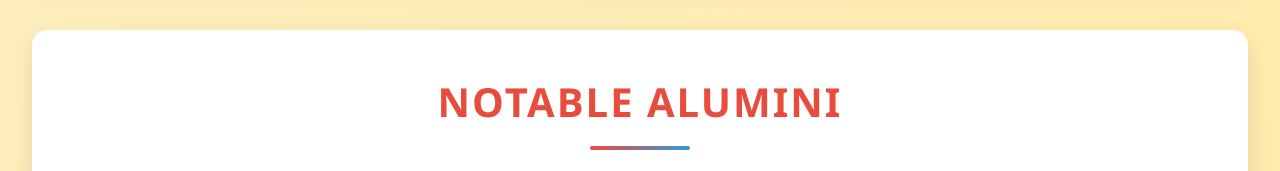
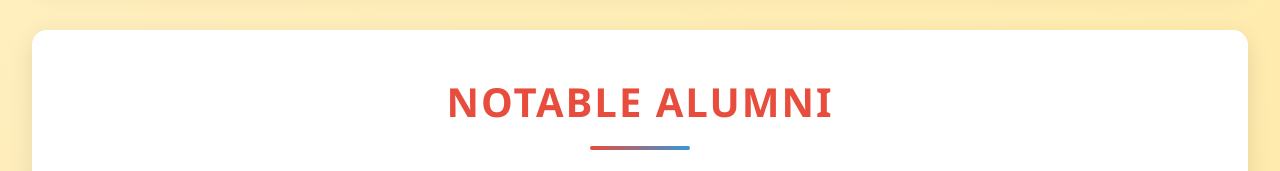
Before and after one commit to suroj003/sishutirtha, a plain HTML site: page achievement.html in a window 1280 px wide. Shown: the part 2845-3016 px from the top of the page. Drawn offline with Linux system fonts and the light colour scheme.

Commit message:
Typo error solved

```diff
--- a/achievement.html
+++ b/achievement.html
@@ -344,7 +344,7 @@
     ALUMINI NETWORK
     ======================================================================-->
     <section id="alumni">
-        <h2>NOTABLE ALUMINI</h2>
+        <h2>NOTABLE ALUMNI</h2>
         <p>Our Alumni Network connects former students who carry the values and legacy of our institution beyond the campus. It serves as a platform to share achievements, memories, guidance, and opportunities, strengthening the bond between past and present generations. 🌱</p>
         <ul>
             <li><strong>Kalika Prashad Bhattacharya</strong> - Renowned Bengali folk singer.</li>
```
Also changed, not shown: index.html (+1 -1 lines).
